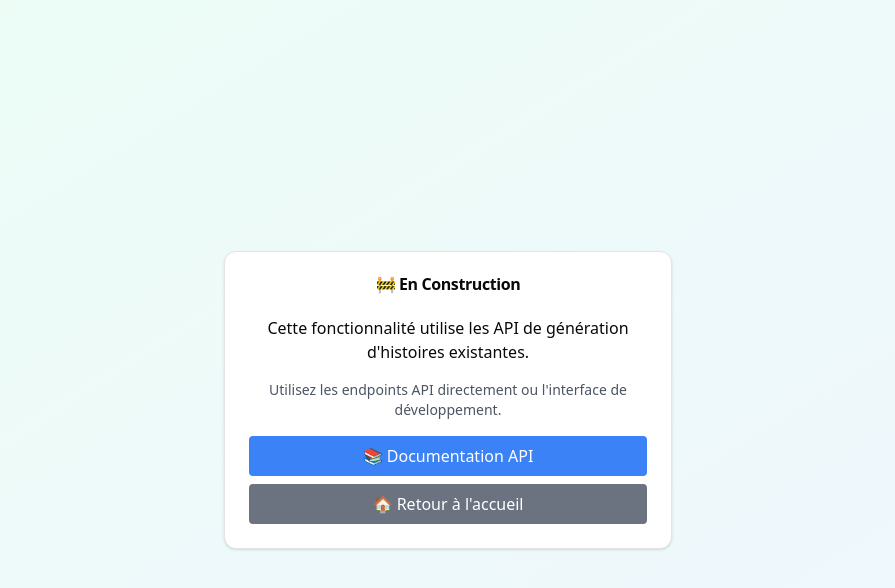
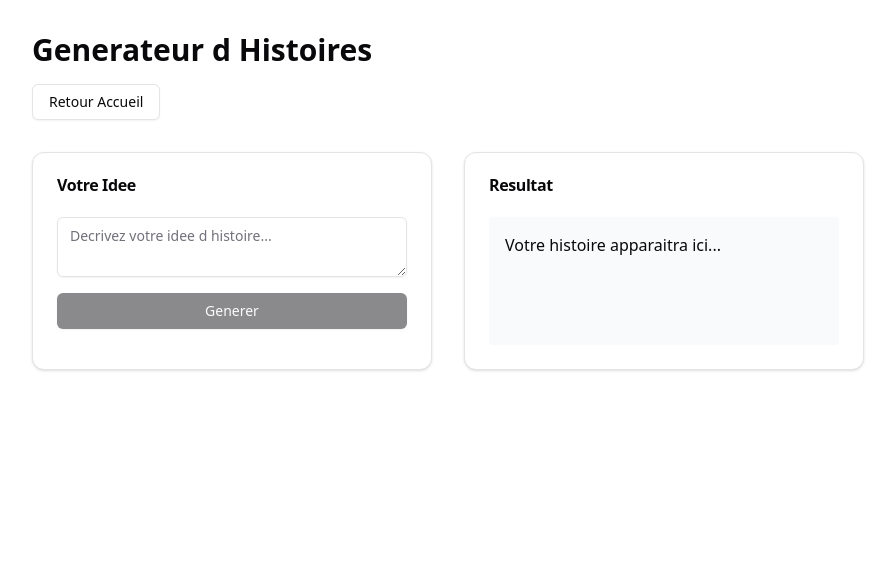
Before and after one commit to LoRanS-369/story-ncp-generator, a Next.js app: page /generate-story in a window 1280 px wide. Shown: the top 588 px of the page, without its empty margins (192-1087 px from the left). Built offline with nearby package versions, Linux system fonts and the light colour scheme.

Commit message:
Add simple working story generator

```diff
--- a/src/app/generate-story/page.tsx
+++ b/src/app/generate-story/page.tsx
@@ -1,37 +1,94 @@
 'use client';
 
-import { useEffect } from 'react';
+import { useState } from 'react';
 import { Card, CardContent, CardHeader, CardTitle } from '@/components/ui/card';
+import { Button } from '@/components/ui/button';
+import { Textarea } from '@/components/ui/textarea';
 import Link from 'next/link';
 
 export default function GenerateStory() {
+  const [prompt, setPrompt] = useState('');
+  const [result, setResult] = useState('');
+  const [loading, setLoading] = useState(false);
+
+  const generate = async () => {
+    if (!prompt) return;
+    setLoading(true);
+
+    try {
+      const res = await fetch('/api/openrouter', {
+        method: 'POST',
+        headers: { 'Content-Type': 'application/json' },
+        body: JSON.stringify({
+          prompt: 'Ecris une histoire basee sur: ' + prompt,
+          maxTokens: 1000
+        })
+      });
+
+      if (res.ok) {
+        const data = await res.json();
+        setResult(data.result || 'Histoire generee!');
+      } else {
+        setResult('Erreur de generation');
+      }
+    } catch (error) {
+      setResult('Erreur: ' + error);
+    }
+
+    setLoading(false);
+  };
+
   return (
-    <div className="min-h-screen bg-gradient-to-br from-emerald-50 to-blue-50 flex items-center justify-center">
-      <Card className="max-w-md mx-auto">
-        <CardHeader>
-          <CardTitle className="text-center">🚧 En Construction</CardTitle>
-        </CardHeader>
-        <CardContent className="text-center space-y-4">
-          <p>
-            Cette fonctionnalité utilise les API de génération d'histoires existantes.
-          </p>
-          <p className="text-sm text-gray-600">
-            Utilisez les endpoints API directement ou l'interface de développement.
-          </p>
-          <div className="space-y-2">
-            <Link href="/api-docs" className="block">
-              <button className="w-full bg-blue-500 text-white py-2 px-4 rounded hover:bg-blue-600">
-                📚 Documentation API
-              </button>
-            </Link>
-            <Link href="/" className="block">
-              <button className="w-full bg-gray-500 text-white py-2 px-4 rounded hover:bg-gray-600">
-                🏠 Retour à l'accueil
-              </button>
-            </Link>
-          </div>
-        </CardContent>
-      </Card>
+    <div className="p-8 max-w-4xl mx-auto">
+      <div className="mb-8">
+        <h1 className="text-3xl font-bold mb-4">Generateur d Histoires</h1>
+        <Link href="/">
+          <Button variant="outline">Retour Accueil</Button>
+        </Link>
+      </div>
+
+      <div className="grid grid-cols-1 md:grid-cols-2 gap-8">
+        <Card>
+          <CardHeader>
+            <CardTitle>Votre Idee</CardTitle>
+          </CardHeader>
+          <CardContent>
+            <Textarea
+              value={prompt}
+              onChange={(e) => setPrompt(e.target.value)}
+              placeholder="Decrivez votre idee d histoire..."
+              className="mb-4"
+            />
+            <Button
+              onClick={generate}
+              disabled={!prompt || loading}
+              className="w-full"
+            >
+              {loading ? 'Generation...' : 'Generer'}
+            </Button>
+          </CardContent>
+        </Card>
+
+        <Card>
+          <CardHeader>
+            <CardTitle>Resultat</CardTitle>
+          </CardHeader>
+          <CardContent>
+            <div className="min-h-32 p-4 bg-gray-50 rounded">
+              {result || 'Votre histoire apparaitra ici...'}
+            </div>
+            {result && (
+              <Button
+                onClick={() => navigator.clipboard.writeText(result)}
+                variant="outline"
+                className="mt-4"
+              >
+                Copier
+              </Button>
+            )}
+          </CardContent>
+        </Card>
+      </div>
     </div>
   );
 }
```
